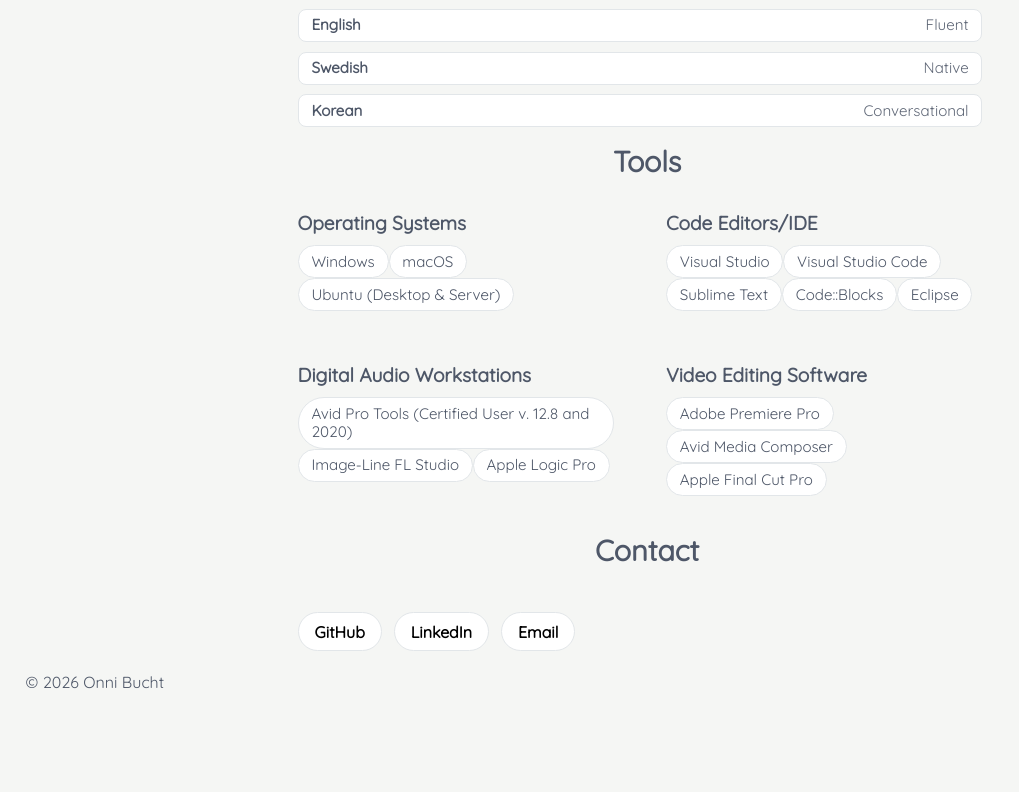
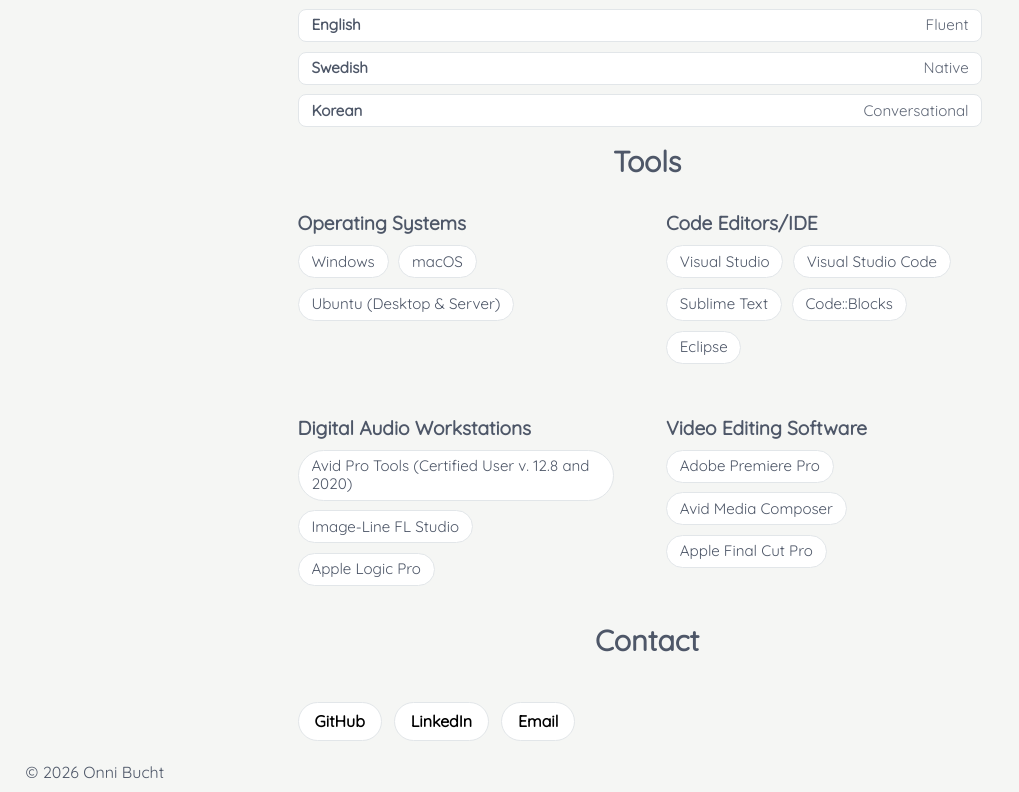
Before and after one commit to onni82/onni82.github.io, a React (Vite) app: page / in a window 1280 px wide. Shown: the part 3652-4444 px from the top of the page, without its empty margins (0-1019 px from the left). Before the commit the page ends 4354 px from the top, so only its background shows below. Built offline with nearby package versions, Linux system fonts and the light colour scheme; no server answers.

Commit message:
Replaced any references to tool-list with skill-chip-list

```diff
--- a/src/pages/Skills.tsx
+++ b/src/pages/Skills.tsx
@@ -44,7 +44,7 @@
 				{data.tools.map((tool) => (
 					<section key={tool.id}>
 						<p className="sub-category">{tool.sub_category}</p>
-						<div className="tool-list">
+						<div className="skill-chip-list">
 							{tool.description.map((item, index) => (
 								<div
 									key={`${tool.id}-${index}`}
```
